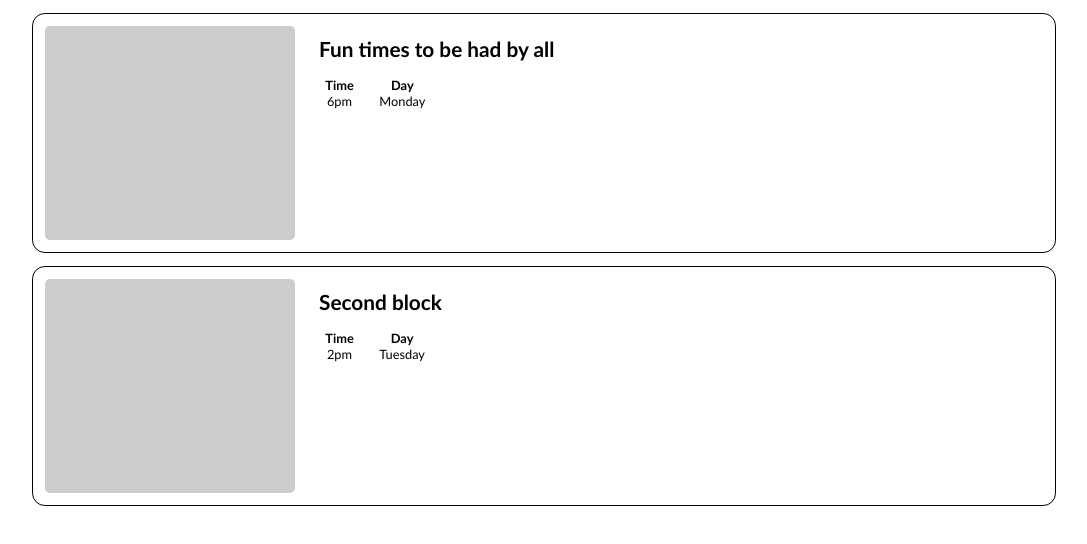
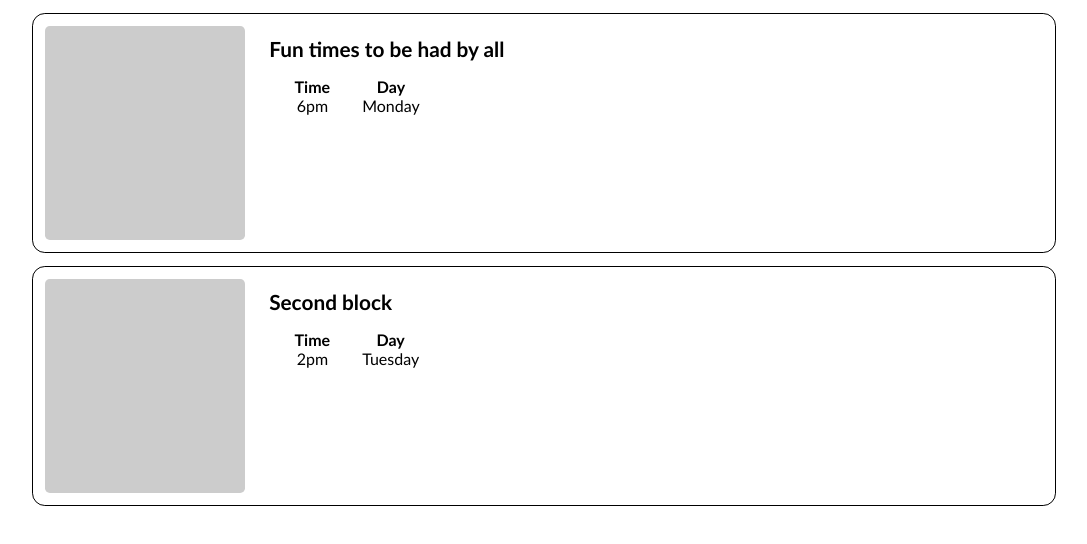
Before and after one commit to teekaytech/Neobael-Assessment, a website: page index.html in a window 1280 px wide. Shown: the whole page, without its empty margins (96-1183 px from the left). Drawn offline with Linux system fonts and the light colour scheme.

Commit message:
Make finishing touching to the style rules

```diff
--- a/index.html
+++ b/index.html
@@ -54,8 +54,8 @@
       }
 
       .info-item {
-        padding: 0 1em;
         text-align: center;
+        margin-left: 2em;
       }
 
       .info-item p {
@@ -71,7 +71,7 @@
 
         .item-one {
           height: 100%;
-          width: 25%;
+          width: 30%;
           border-radius: 0.3em;
         }
 
@@ -90,8 +90,13 @@
         }
 
         .info-item {
-          padding: 0 1em;
-          font-size: 0.8em;
+          margin-left: 2em;
+        }
+      }
+
+      @media only screen and (min-width: 1024px) {
+        .item-one {
+          width: 20%;
         }
       }
     </style>
```
